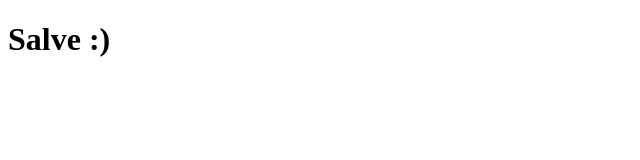
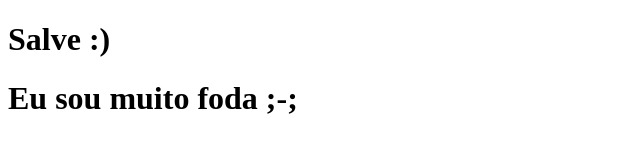
Before and after one commit to tatsuyaBR2020/Blog, a plain HTML site: page index.html in a window 1280 px wide. Shown: the whole page, without its empty margins (0-640 px from the left). Drawn offline with Linux system fonts and the light colour scheme.

Commit message:
Update index.html

```diff
--- a/index.html
+++ b/index.html
@@ -8,5 +8,6 @@
 </head>
 <body>
     <h1>Salve :)</h1>
+    <h1>Eu sou muito foda ;-;</h1>
 </body>
 </html>
```
